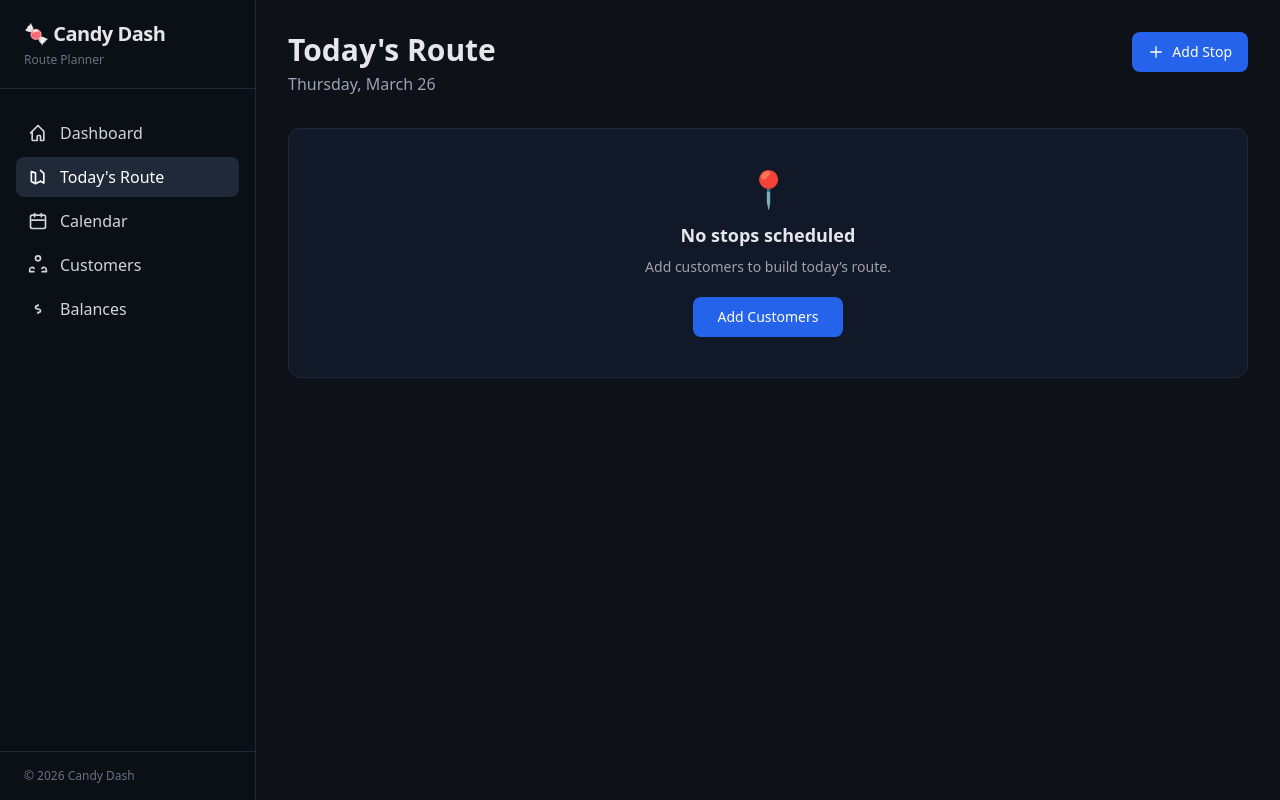
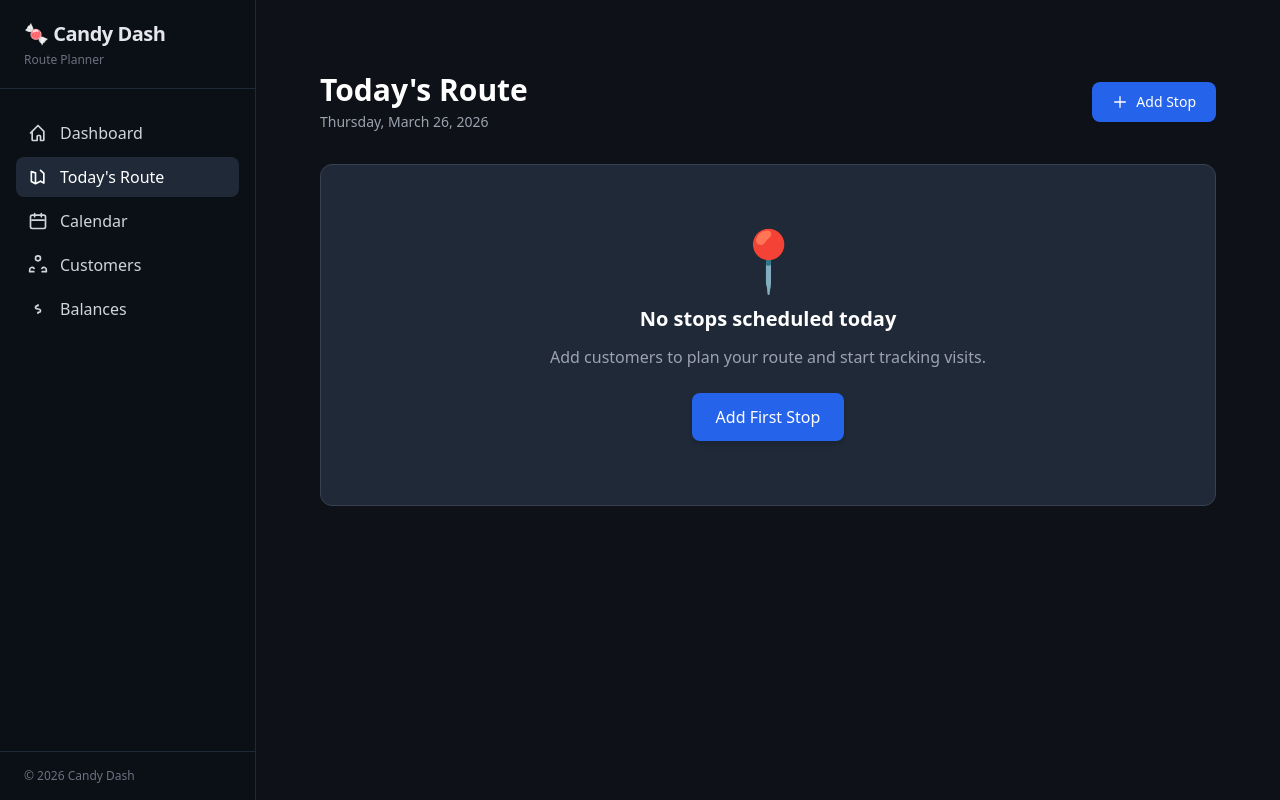
Before and after one commit to Kathail/candy, a Flask app: page /route in a window 1280 px wide. Run offline with Flask 3, Linux system fonts and the light colour scheme; data that the repository does not hold is empty; some libraries are stand-ins or nearby versions.

Commit message:
Update route.html

```diff
--- a/templates/route.html
+++ b/templates/route.html
@@ -1,28 +1,34 @@
 {% extends "base.html" %} {% block title %}Route{% endblock %} {% block content
 %}
-<div class="max-w-7xl mx-auto space-y-8">
+<div class="max-w-7xl mx-auto px-4 sm:px-6 lg:px-8 py-6 lg:py-10 space-y-8">
     <!-- Header -->
-    <header class="flex items-start justify-between gap-4 flex-wrap">
+    <div
+        class="flex flex-col sm:flex-row sm:items-center sm:justify-between gap-4 flex-wrap"
+    >
         <div>
-            <h1 class="text-3xl font-bold mb-1">Today's Route</h1>
-            <p class="text-gray-400">{{ today.strftime("%A, %B %d") }}</p>
+            <h1 class="text-2xl sm:text-3xl font-bold text-white">
+                Today's Route
+            </h1>
+            <p class="mt-1 text-sm text-gray-400">
+                {{ today.strftime("%A, %B %d, %Y") }}
+            </p>
         </div>
 
-        <div class="flex gap-2">
+        <div class="flex items-center gap-3 flex-wrap">
             <button
                 onclick="openAddCustomerModal()"
-                class="bg-blue-600 hover:bg-blue-700 text-white px-4 py-2.5 rounded-lg text-sm font-medium transition flex items-center gap-2"
+                class="inline-flex items-center gap-2 bg-blue-600 hover:bg-blue-700 text-white px-5 py-2.5 rounded-lg text-sm font-medium transition shadow-sm"
             >
                 <svg
                     class="w-4 h-4"
                     fill="none"
                     stroke="currentColor"
                     viewBox="0 0 24 24"
+                    stroke-width="2"
                 >
                     <path
                         stroke-linecap="round"
                         stroke-linejoin="round"
-                        stroke-width="2"
                         d="M12 4v16m8-8H4"
                     />
                 </svg>
@@ -32,83 +38,91 @@
             {% if stops %}
             <button
                 onclick="toggleSelectMode()"
-                class="text-sm text-gray-400 hover:text-blue-400 transition px-3 py-2"
+                class="text-sm font-medium text-gray-300 hover:text-blue-400 px-4 py-2 transition"
             >
                 <span id="selectModeText">Select</span>
             </button>
             {% endif %}
         </div>
-    </header>
+    </div>
 
     {% if not stops %}
+
     <!-- Empty State -->
-    <section
-        class="bg-gray-900 border border-gray-800 rounded-xl text-center p-10"
+    <div
+        class="bg-gray-800 border border-gray-700 rounded-xl text-center py-16 px-6"
     >
-        <div class="text-4xl mb-3">📍</div>
-        <h2 class="text-lg font-semibold mb-2">No stops scheduled</h2>
-        <p class="text-gray-400 mb-5 text-sm">
-            Add customers to build today’s route.
+        <div class="text-6xl mb-4">📍</div>
+        <h2 class="text-xl font-semibold text-white mb-3">
+            No stops scheduled today
+        </h2>
+        <p class="text-gray-400 mb-6 max-w-md mx-auto">
+            Add customers to plan your route and start tracking visits.
         </p>
         <button
             onclick="openAddCustomerModal()"
-            class="bg-blue-600 hover:bg-blue-700 text-white px-6 py-2.5 rounded-lg text-sm font-medium transition"
+            class="bg-blue-600 hover:bg-blue-700 text-white px-6 py-3 rounded-lg font-medium transition shadow-md"
         >
-            Add Customers
+            Add First Stop
         </button>
-    </section>
+    </div>
 
     {% else %} {% set completed = stops | selectattr("completed") | list %} {%
     set remaining = stops | rejectattr("completed") | list %} {% set total =
-    stops | length %} {% set done = completed | length %} {% set progress_pct =
-    (done / total * 100) if total > 0 else 0 %}
+    stops | length %} {% set done = completed | length %} {% set pct = (done /
+    total * 100) | round(0) if total > 0 else 0 %}
 
-    <!-- Progress Card (Dashboard style) -->
-    <section class="bg-gray-900 border border-gray-800 rounded-xl p-6">
-        <div class="flex items-center justify-between mb-3">
+    <!-- Progress Card -->
+    <div class="bg-gray-800 border border-gray-700 rounded-xl p-6 shadow-sm">
+        <div
+            class="flex flex-col sm:flex-row sm:items-center sm:justify-between gap-4 mb-4"
+        >
             <div>
-                <p class="text-xs text-gray-400">Today's Progress</p>
-                <p class="text-xl font-semibold">
+                <p
+                    class="text-xs font-medium text-gray-400 uppercase tracking-wide"
+                >
+                    Today's Progress
+                </p>
+                <p class="text-xl sm:text-2xl font-bold text-white mt-1">
                     {{ done }} / {{ total }} stops completed
                 </p>
             </div>
-            <div class="text-lg font-semibold text-gray-300">
-                {{ progress_pct | round | int }}%
+            <div class="text-2xl sm:text-3xl font-bold text-blue-400">
+                {{ pct }}%
             </div>
         </div>
-
-        <div class="bg-gray-800 rounded-full h-2 overflow-hidden">
+        <div class="bg-gray-700 rounded-full h-2.5 overflow-hidden">
             <div
-                class="bg-blue-600 h-full transition-all duration-500"
-                style="width: {{ progress_pct | round }}%"
+                class="bg-blue-600 h-full transition-all duration-700 ease-out"
+                style="width: {{ pct }}%"
             ></div>
         </div>
-    </section>
+    </div>
 
-    <!-- Bulk Actions -->
+    <!-- Bulk Actions Bar -->
     <div
         id="bulkActions"
-        class="hidden bg-gray-900 border border-gray-800 rounded-xl p-4 flex items-center justify-between"
+        class="hidden sticky top-4 z-20 bg-gray-950 border border-gray-700 rounded-xl px-5 py-4 shadow-lg flex flex-col sm:flex-row sm:items-center justify-between gap-4 transition-all duration-200"
     >
-        <span class="text-sm text-gray-400">
-            <span id="selectedCount">0</span> selected
+        <span class="text-sm font-medium text-gray-300">
+            <span id="selectedCount" class="text-white">0</span> selected
         </span>
-        <div class="flex gap-2">
+        <div class="flex flex-wrap gap-2">
             <button
                 onclick="bulkComplete()"
-                class="bg-green-600 hover:bg-green-700 text-white px-3 py-1.5 rounded-lg text-sm"
+                class="bg-green-600 hover:bg-green-700 text-white px-5 py-2.5 rounded-lg text-sm font-medium transition"
             >
-                Complete
+                Complete Selected
             </button>
             <button
                 onclick="bulkRemove()"
-                class="bg-red-600 hover:bg-red-700 text-white px-3 py-1.5 rounded-lg text-sm"
+                class="bg-red-600 hover:bg-red-700 text-white px-5 py-2.5 rounded-lg text-sm font-medium transition"
             >
-                Remove
+                Remove Selected
             </button>
             <button
                 onclick="cancelSelect()"
-                class="bg-gray-800 hover:bg-gray-700 text-white px-3 py-1.5 rounded-lg text-sm"
+                class="bg-gray-700 hover:bg-gray-600 text-white px-5 py-2.5 rounded-lg text-sm font-medium transition"
             >
                 Cancel
             </button>
@@ -116,49 +130,55 @@
     </div>
 
     <!-- Remaining Stops -->
-    <section class="space-y-3">
+    <section class="space-y-4">
         <div class="flex items-center justify-between">
-            <h2 class="text-lg font-semibold">Remaining Stops</h2>
-            <span class="text-sm text-gray-400">
-                {{ remaining | length }}
-            </span>
+            <h2 class="text-lg font-semibold text-white">Remaining Stops</h2>
+            <span class="text-sm text-gray-400">{{ remaining|length }}</span>
         </div>
 
         {% if remaining %}
-        <ul class="space-y-2" id="stopsList">
+        <div class="space-y-3" id="stopsList">
             {% for stop in remaining %}
-            <li
-                class="bg-gray-900 border border-gray-800 rounded-lg p-4 hover:border-gray-700 transition"
+            <div
+                class="bg-gray-800 border border-gray-700 rounded-xl p-4 hover:border-gray-500 transition-all group"
                 data-stop-id="{{ stop.stop_id }}"
             >
-                <div class="flex gap-3 items-start">
-                    <input type="checkbox" class="stop-checkbox hidden mt-1" />
+                <div class="flex items-start gap-4">
+                    <input
+                        type="checkbox"
+                        class="stop-checkbox hidden h-5 w-5 mt-1 rounded border-gray-600 text-blue-500 focus:ring-blue-500 bg-gray-700"
+                    />
 
                     <div class="flex-1 min-w-0">
-                        <div class="flex justify-between gap-3">
-                            <div>
-                                <h3 class="text-sm font-medium truncate">
+                        <div
+                            class="flex flex-col sm:flex-row sm:items-start sm:justify-between gap-3"
+                        >
+                            <div class="min-w-0">
+                                <h3 class="font-medium text-gray-100 truncate">
                                     {{ stop.name }}
                                 </h3>
-
                                 {% if stop.customer_address %}
                                 <a
                                     href="https://www.google.com/maps/search/?api=1&query={{ stop.customer_address | urlencode }}"
                                     target="_blank"
-                                    class="text-xs text-blue-400 hover:text-blue-300"
+                                    rel="noopener noreferrer"
+                                    class="text-xs text-blue-400 hover:text-blue-300 hover:underline mt-0.5 inline-block"
                                 >
                                     {{ stop.customer_address }}
                                 </a>
                                 {% endif %}
                             </div>
 
-                            <div class="flex gap-2 stop-actions">
+                            <div
+                                class="flex items-center gap-2 stop-actions shrink-0"
+                            >
                                 <form
                                     method="post"
                                     action="{{ url_for('route.route_complete', stop_id=stop.stop_id) }}"
                                 >
                                     <button
-                                        class="bg-green-600 hover:bg-green-700 text-white px-3 py-1.5 rounded-lg text-xs"
+                                        type="submit"
+                                        class="bg-green-600/90 hover:bg-green-700 text-white text-xs font-medium px-4 py-2 rounded-lg transition"
                                     >
                                         Complete
                                     </button>
@@ -166,7 +186,7 @@
 
                                 <button
                                     onclick="toggleNotes(this)"
-                                    class="bg-gray-800 hover:bg-gray-700 text-white px-3 py-1.5 rounded-lg text-xs"
+                                    class="bg-gray-700 hover:bg-gray-600 text-white text-xs font-medium px-4 py-2 rounded-lg transition"
                                 >
                                     Notes
                                 </button>
@@ -176,19 +196,23 @@
                                     action="{{ url_for('route.route_remove', stop_id=stop.stop_id) }}"
                                 >
                                     <button
-                                        class="text-red-400 hover:text-red-300 px-2 text-sm"
+                                        type="submit"
                                         onclick="
-                                            return confirm('Remove this stop?');
+                                            return confirm(
+                                                'Remove this stop from today’s route?',
+                                            );
                                         "
+                                        class="text-red-400 hover:text-red-300 text-xl font-bold px-2 transition"
                                     >
-                                        ✕
+                                        ×
                                     </button>
                                 </form>
                             </div>
                         </div>
 
+                        <!-- Notes -->
                         <div
-                            class="notes-section hidden mt-3 border-t border-gray-800 pt-3"
+                            class="notes-section hidden mt-4 pt-4 border-t border-gray-700 transition-all duration-200"
                         >
                             <form
                                 method="post"
@@ -196,42 +220,46 @@
                             >
                                 <textarea
                                     name="notes"
-                                    rows="2"
-                                    class="w-full bg-gray-800 border border-gray-700 rounded-lg px-3 py-2 text-sm"
+                                    rows="3"
+                                    class="w-full bg-gray-700 border border-gray-600 rounded-lg px-3 py-2.5 text-sm text-gray-100 placeholder-gray-500 focus:border-blue-500 focus:ring-1 focus:ring-blue-500 outline-none resize-y"
                                 >
 {{ stop.notes or "" }}</textarea
                                 >
-                                <button
-                                    class="mt-2 bg-blue-600 hover:bg-blue-700 text-white px-3 py-1.5 rounded-lg text-xs"
-                                >
-                                    Save Notes
-                                </button>
+                                <div class="mt-3 flex justify-end">
+                                    <button
+                                        type="submit"
+                                        class="bg-blue-600 hover:bg-blue-700 text-white px-5 py-2 rounded-lg text-sm font-medium transition"
+                                    >
+                                        Save Notes
+                                    </button>
+                                </div>
                             </form>
                         </div>
                     </div>
                 </div>
-            </li>
+            </div>
             {% endfor %}
-        </ul>
+        </div>
         {% else %}
         <div
-            class="bg-gray-900 border border-gray-800 rounded-xl text-center p-8"
+            class="bg-gray-800/70 border border-gray-700 rounded-xl p-10 text-center"
         >
-            <p class="text-gray-400 text-sm">All stops completed 🎉</p>
+            <p class="text-lg text-gray-300">All stops completed today 🎉</p>
         </div>
         {% endif %}
     </section>
 
-    <!-- Completed -->
+    <!-- Completed Stops -->
     {% if completed %}
-    <section>
-        <h2 class="text-sm font-semibold text-gray-400 mb-2">
-            Completed ({{ completed | length }})
+    <section class="pt-4">
+        <h2 class="text-sm font-semibold text-gray-400 mb-3">
+            Completed ({{ completed|length }})
         </h2>
-        <ul class="space-y-1">
+        <ul class="space-y-1.5 text-sm">
             {% for stop in completed %}
-            <li class="text-sm text-gray-500 line-through px-1">
-                {{ stop.name }}
+            <li class="text-gray-500 line-through flex items-center gap-2 px-1">
+                <span class="text-green-400">✓</span>
+                <span class="truncate">{{ stop.name }}</span>
             </li>
             {% endfor %}
         </ul>
@@ -240,11 +268,9 @@
 </div>
 {% endblock %} {% block scripts %}
 <script>
-    function toggleNotes(button) {
-        button
-            .closest("li")
-            .querySelector(".notes-section")
-            .classList.toggle("hidden");
+    function toggleNotes(btn) {
+        const section = btn.closest(".min-w-0").querySelector(".notes-section");
+        section.classList.toggle("hidden");
     }
 
     let selectMode = false;
@@ -253,14 +279,22 @@
         selectMode = !selectMode;
         document
             .querySelectorAll(".stop-checkbox")
-            .forEach((cb) => cb.classList.toggle("hidden"));
+            .forEach((el) => el.classList.toggle("hidden", !selectMode));
         document
             .querySelectorAll(".stop-actions")
-            .forEach((a) => a.classList.toggle("hidden"));
-        document.getElementById("bulkActions").classList.toggle("hidden");
+            .forEach((el) => el.classList.toggle("hidden", selectMode));
+        document
+            .getElementById("bulkActions")
+            ?.classList.toggle("hidden", !selectMode);
         document.getElementById("selectModeText").textContent = selectMode
             ? "Cancel"
             : "Select";
+        if (!selectMode) {
+            document
+                .querySelectorAll(".stop-checkbox")
+                .forEach((chk) => (chk.checked = false));
+            updateSelectedCount();
+        }
     }
 
     function cancelSelect() {
@@ -268,20 +302,38 @@
     }
 
     function updateSelectedCount() {
-        document.getElementById("selectedCount").textContent =
-            document.querySelectorAll(".stop-checkbox:checked").length;
+        const count = document.querySelectorAll(
+            ".stop-checkbox:checked",
+        ).length;
+        document.getElementById("selectedCount").textContent = count;
     }
 
     document.addEventListener("change", (e) => {
-        if (e.target.classList.contains("stop-checkbox")) updateSelectedCount();
+        if (e.target.classList.contains("stop-checkbox")) {
+            updateSelectedCount();
+        }
     });
 
     function bulkComplete() {
-        alert("Bulk complete requires backend endpoint.");
+        // TODO: collect checked stop IDs → POST to bulk-complete endpoint
+        alert("Bulk complete – implement backend call here");
     }
 
     function bulkRemove() {
-        alert("Bulk remove requires backend endpoint.");
+        // TODO: collect checked stop IDs → POST to bulk-remove endpoint
+        alert("Bulk remove – implement backend call here");
     }
+
+    // Optional: close notes when clicking outside (nice UX)
+    document.addEventListener("click", (e) => {
+        if (
+            !e.target.closest(".notes-section") &&
+            !e.target.closest('button[onclick*="toggleNotes"]')
+        ) {
+            document
+                .querySelectorAll(".notes-section:not(.hidden)")
+                .forEach((el) => el.classList.add("hidden"));
+        }
+    });
 </script>
 {% endblock %}
```
